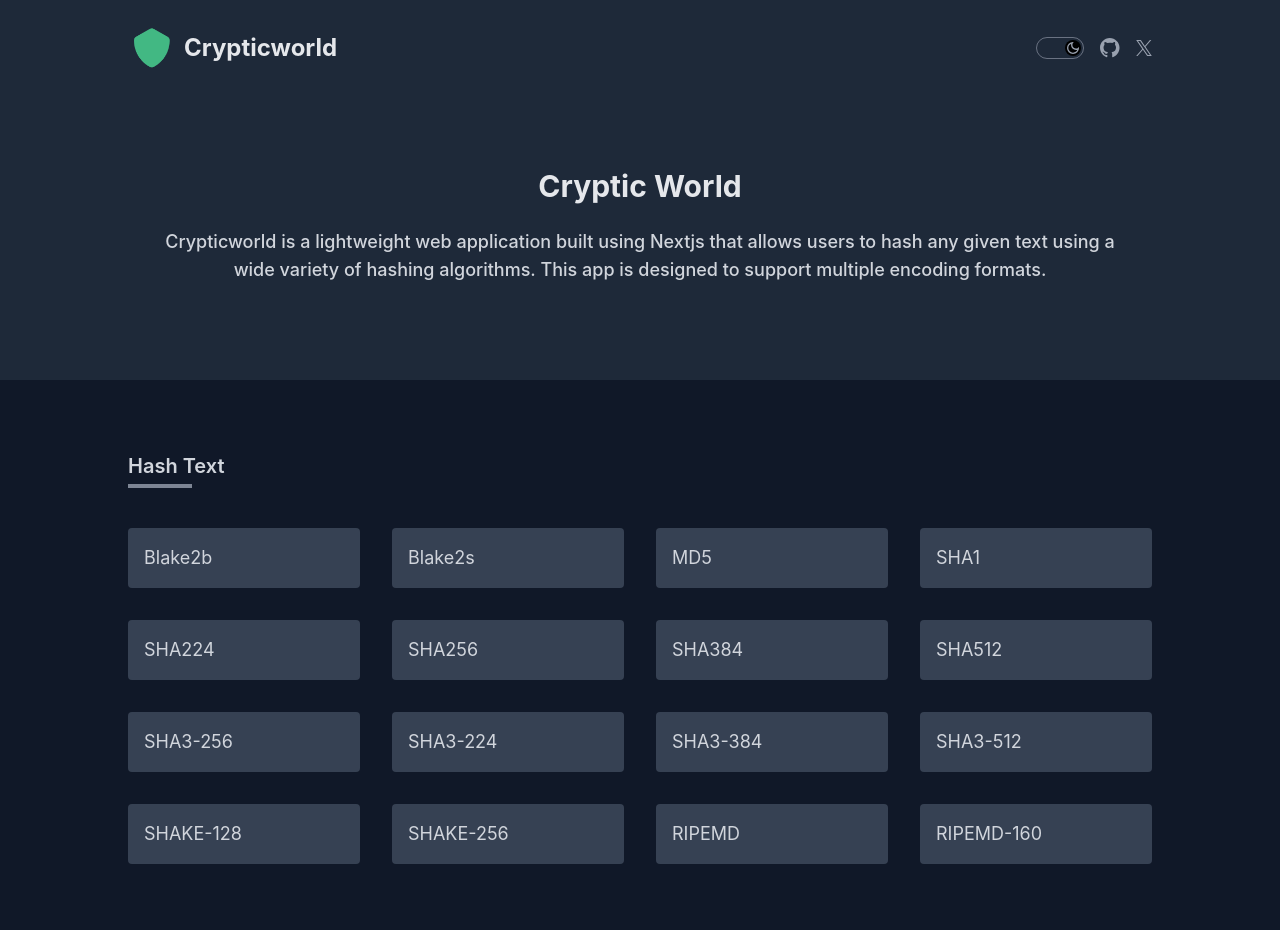
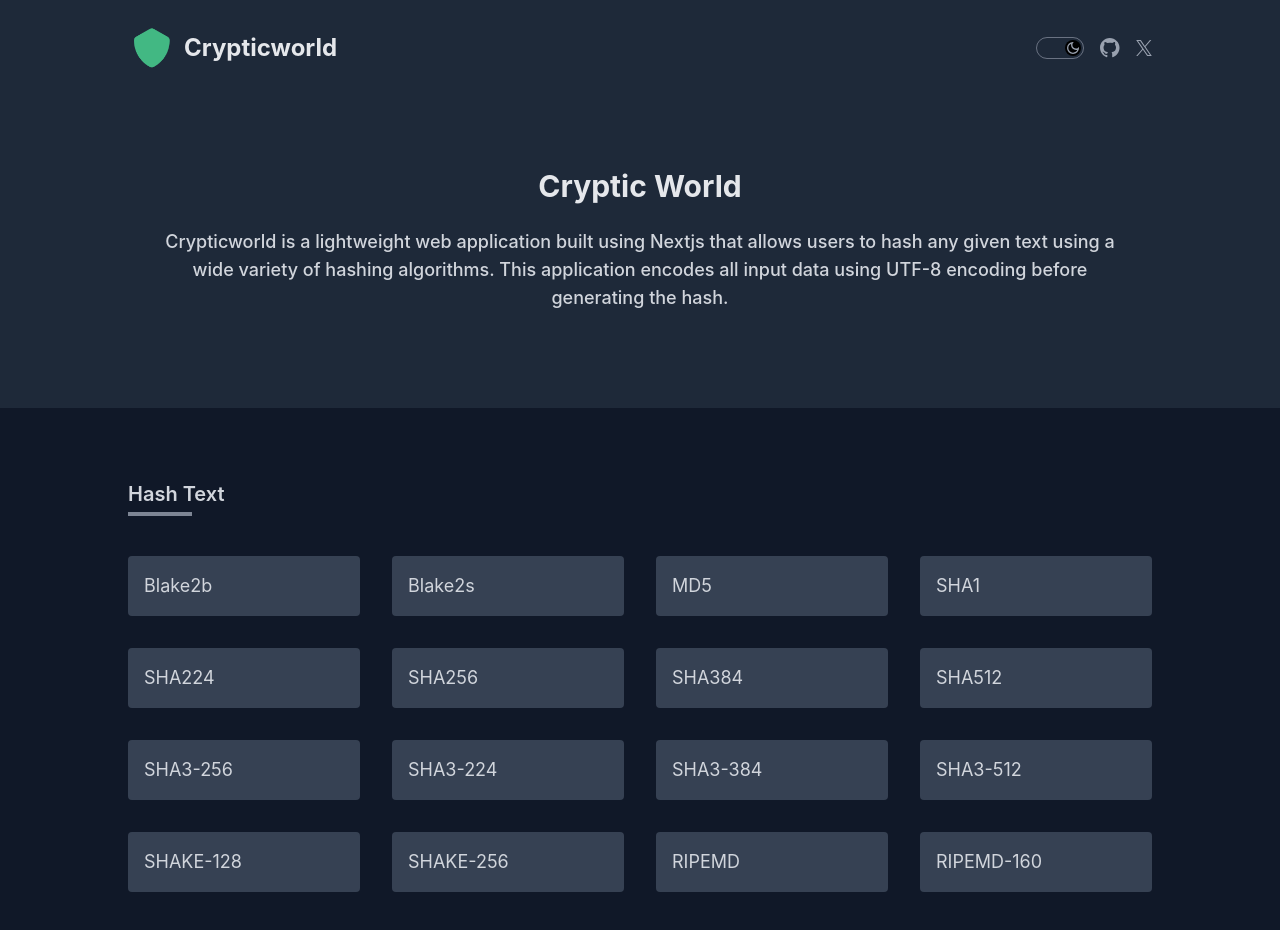
Before and after one commit to blueorionn/crypticworld, a Next.js app: page / in a window 1280 px wide. Shown: the top 930 px of the page. Built offline with nearby package versions, Linux system fonts and the light colour scheme.

Commit message:
modified description

```diff
--- a/app/layout.tsx
+++ b/app/layout.tsx
@@ -15,7 +15,7 @@ const geistMono = Geist_Mono({
 
 const title = 'Crypticworld - Text Encrypter'
 const description =
-  'Crypticworld is a lightweight web application built using Flask that allows users to hash any given text using a wide variety of hashing algorithms. This app is designed to support multiple encoding formats.'
+  'Crypticworld is a lightweight web application built using Flask that allows users to hash any given text using a wide variety of hashing algorithms. This application encodes all input data using UTF-8 encoding before generating the hash.'
 
 export const metadata: Metadata = {
   title: title,
--- a/app/page.tsx
+++ b/app/page.tsx
@@ -20,8 +20,8 @@ export default function Home() {
             <h2 className='px-4 text-center text-base font-medium text-gray-700 lg:text-lg dark:text-gray-300'>
               Crypticworld is a lightweight web application built using Nextjs
               that allows users to hash any given text using a wide variety of
-              hashing algorithms. This app is designed to support multiple
-              encoding formats.
+              hashing algorithms. This application encodes all input data using
+              UTF-8 encoding before generating the hash.
             </h2>
           </div>
         </section>
```
